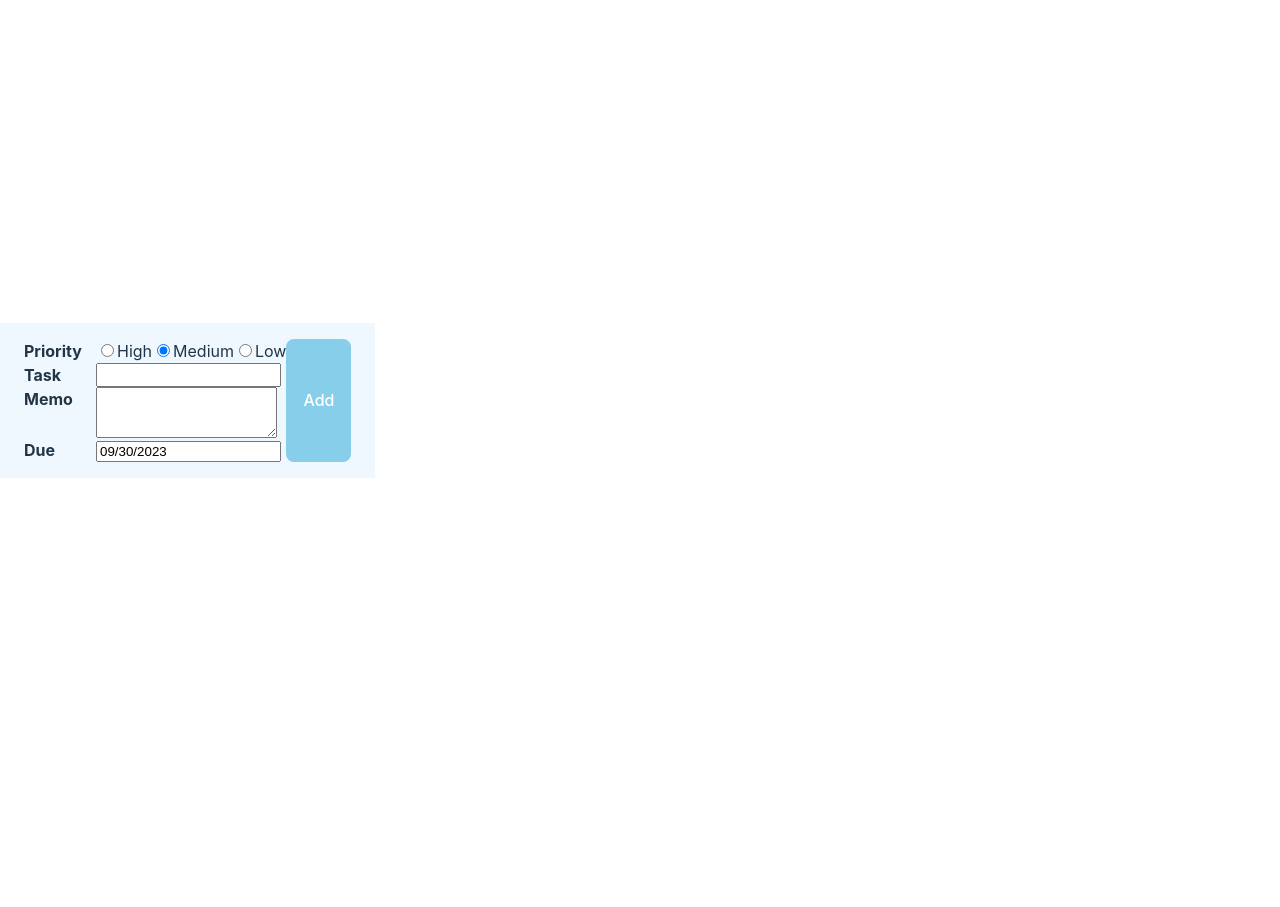
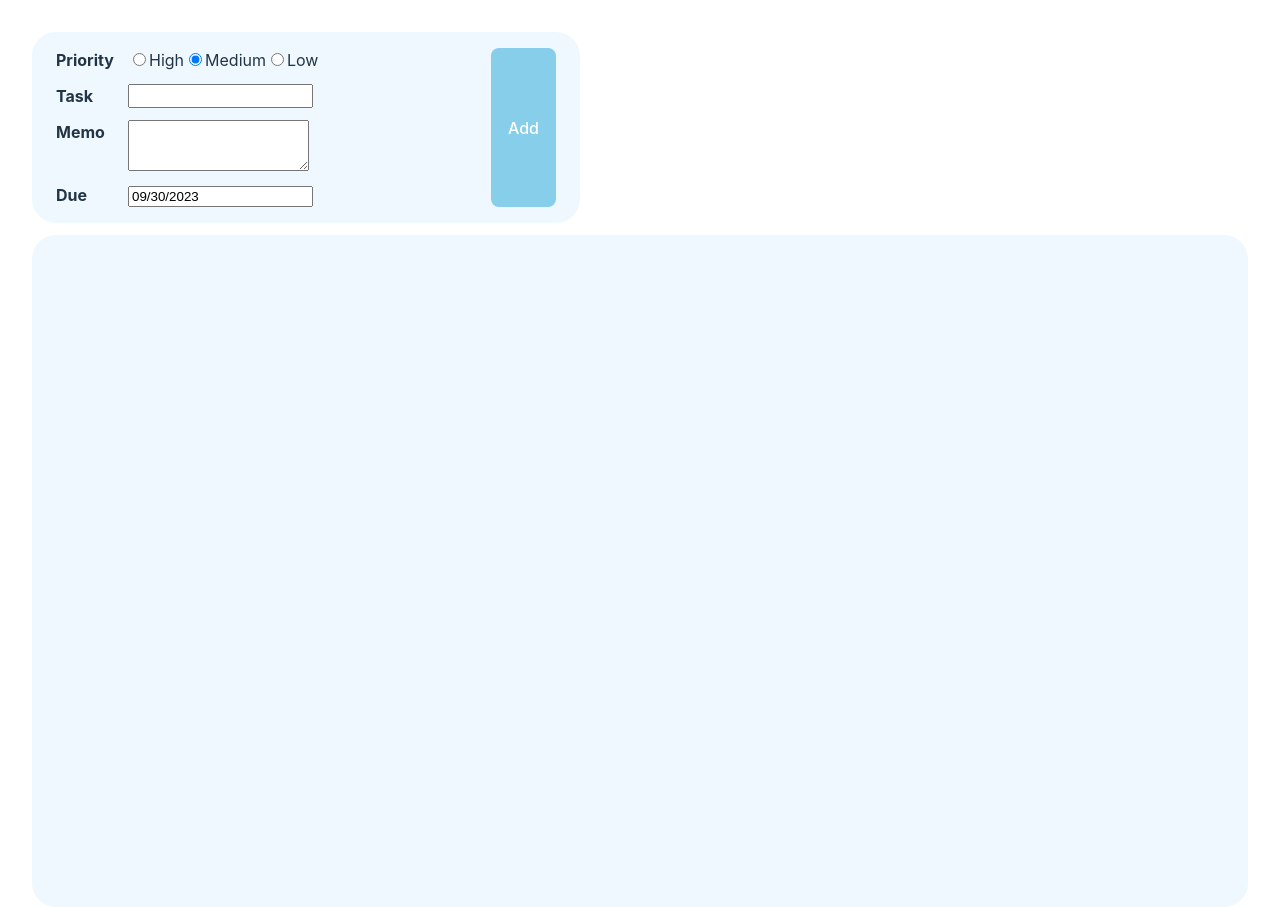
Before and after one commit to yumincho/sparcs-newbie-seminar-react, a React (Vite) app: page / in a window 1280 px wide. Before the commit the page ends 800 px from the top, so only its background shows below. Built offline with nearby package versions, Linux system fonts and the light colour scheme.

Commit message:
Divide input/list area

```diff
--- a/src/App.css
+++ b/src/App.css
@@ -1,7 +1,12 @@
 #root {
-  max-width: 1280px;
+  width: 100vw;
+  height: 100vh;
+
   margin: 0;
-  padding: 0;
+  padding: 2em;
+
+  display: flex;
+  flex-direction: column;
   text-align: left;
 
   --font-size-large: 20px;
@@ -11,6 +16,16 @@
   --font-weight-bold: 700;
   --font-weight-regular: 500;
   --font-weight-light: 300;
+
+  --item-gap: 12px;
+}
+
+.my-todo-list {
+  display: flex;
+  flex-direction: column;
+  gap: var(--item-gap);
+
+  width: auto;
 }
 
 .input {
@@ -20,6 +35,15 @@
 
   background-color: aliceblue;
   padding: 16px 24px;
+  border-radius: 24px;
+
+  width: 500px;
+}
+
+.input-cards {
+  display:flex;
+  flex-direction: column;
+  gap: var(--item-gap);
 }
 
 .input-card {
@@ -43,5 +67,12 @@
   display: flex;
   flex-direction: row;
   flex-wrap: wrap;
-  gap: 24px;
+  gap: var(--item-gap);
+
+  height: 640px;
+  overflow-y: scroll;
+
+  background-color: aliceblue;
+  padding: 16px 24px;
+  border-radius: 24px;
 }
--- a/src/App.jsx
+++ b/src/App.jsx
@@ -39,9 +39,9 @@ function App() {
 }
 
   return (
-    <div>
+    <div className='my-todo-list'>
       <div className='input'>
-        <div>
+        <div className='input-cards'>
           <RadioButtonGroup label="Priority" handleChange={priorityHandleChange}/>
           <TextInput label="Task"/>
           <Textarea label="Memo"/>
--- a/src/components/TodoCard/TodoCard.css
+++ b/src/components/TodoCard/TodoCard.css
@@ -1,11 +1,14 @@
 .todo-card {
-    width: 300px;
+    width: 320px;
+    height: 180px;
+
     display: flex;
     flex-direction: column;
     margin: 0;
     border-radius: 10px;
     border: 1px solid black;
     padding: 12px 16px;
+    background-color: white;
   }
 
 .todo-card-top {
```
